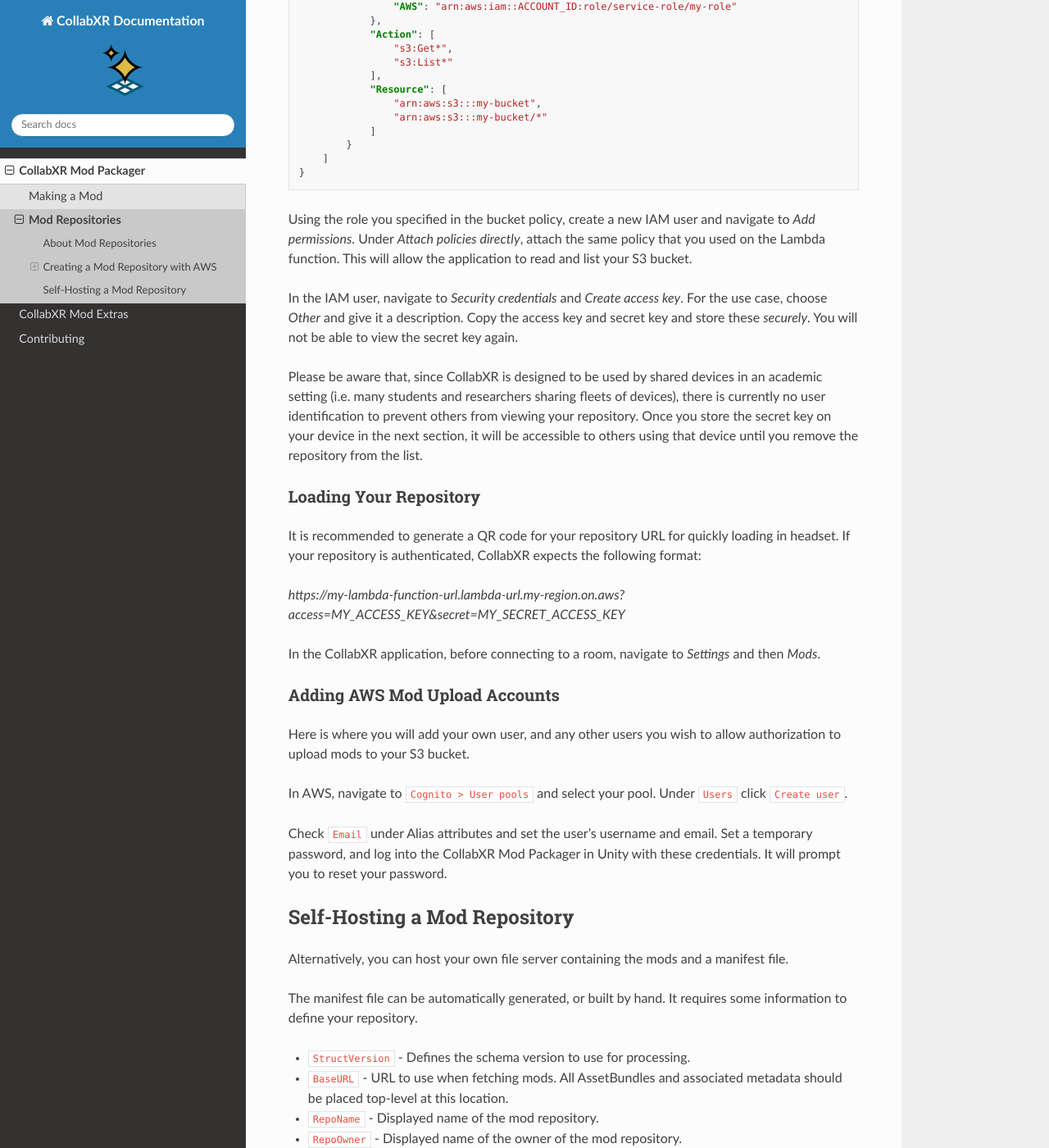
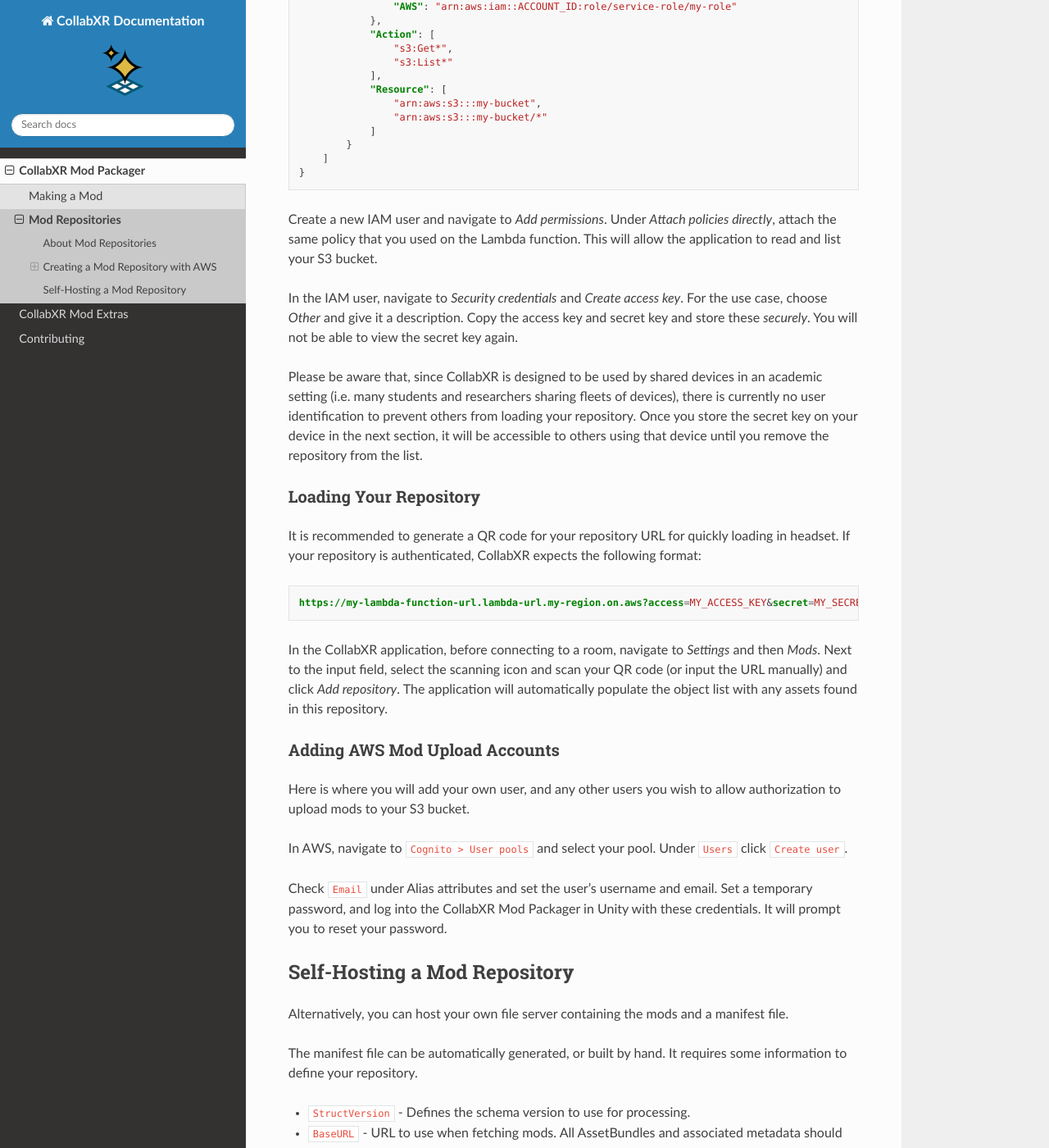
Before and after one commit to Envision-Center/CollabXR-Documentation, a Sphinx documentation site: the page built from docs/source/modpackager/modrepository.rst, in a window 1280 px wide and 1400 px high, scrolled down 4524 px. Shown: the whole window at 82% size. Built offline with Sphinx 7.4.7 and the Read the Docs theme 3.1.0, drawn with Linux system fonts in a browser that asks for light colours; some of the changed text lies outside the part shown.

Commit message:
minor text edits

```diff
--- a/docs/source/modpackager/modrepository.rst
+++ b/docs/source/modpackager/modrepository.rst
@@ -135,20 +135,22 @@
         ]
     }
 
-Using the role you specified in the bucket policy, create a new IAM user and navigate to `Add permissions`. Under `Attach policies directly`, attach the same policy that you used on the Lambda function. This will allow the application to read and list your S3 bucket.
+Create a new IAM user and navigate to `Add permissions`. Under `Attach policies directly`, attach the same policy that you used on the Lambda function. This will allow the application to read and list your S3 bucket.
 
 In the IAM user, navigate to `Security credentials` and `Create access key`. For the use case, choose `Other` and give it a description. Copy the access key and secret key and store these *securely*. You will not be able to view the secret key again.
 
-Please be aware that, since CollabXR is designed to be used by shared devices in an academic setting (i.e. many students and researchers sharing fleets of devices), there is currently no user identification to prevent others from viewing your repository. Once you store the secret key on your device in the next section, it will be accessible to others using that device until you remove the repository from the list.
+Please be aware that, since CollabXR is designed to be used by shared devices in an academic setting (i.e. many students and researchers sharing fleets of devices), there is currently no user identification to prevent others from loading your repository. Once you store the secret key on your device in the next section, it will be accessible to others using that device until you remove the repository from the list.
 
 Loading Your Repository
 ^^^^^^^^^^^^^^^^^^^^^^^^^^^^
 
 It is recommended to generate a QR code for your repository URL for quickly loading in headset. If your repository is authenticated, CollabXR expects the following format:
 
-`https://my-lambda-function-url.lambda-url.my-region.on.aws?access=MY_ACCESS_KEY&secret=MY_SECRET_ACCESS_KEY`
+.. code-block:: urlencoded
 
-In the CollabXR application, before connecting to a room, navigate to `Settings` and then `Mods`.
+    https://my-lambda-function-url.lambda-url.my-region.on.aws?access=MY_ACCESS_KEY&secret=MY_SECRET_KEY
+
+In the CollabXR application, before connecting to a room, navigate to `Settings` and then `Mods`. Next to the input field, select the scanning icon and scan your QR code (or input the URL manually) and click `Add repository`. The application will automatically populate the object list with any assets found in this repository.
 
 Adding AWS Mod Upload Accounts
 ^^^^^^^^^^^^^^^^^^^^^^^^^^^^^^^
@@ -172,7 +174,6 @@
 * ``BaseURL`` - URL to use when fetching mods. All AssetBundles and associated metadata should be placed top-level at this location.
 * ``RepoName`` - Displayed name of the mod repository.
 * ``RepoOwner`` - Displayed name of the owner of the mod repository.
-* ``Bucket`` - ???
 * ``Mods`` - An array of mod UUIDs that can be accessed on the server.
 
 .. code-block:: json
@@ -184,7 +185,6 @@
 		"BaseURL": "https://localhost/",
 		"RepoName": "Envision Center Internal Mods",
 		"RepoOwner": "Envision Center",
-		"Bucket": "collab-mods",
 		"Mods": [
 			"0098c7d1-5a49-46ae-ac4a-e8aa3b31e1a6",
 			"02b732be-abba-421d-95ca-98386b62e81b",
@@ -192,4 +192,8 @@
 		]
 	}
 
-Currently, there is no authentication system for non-AWS repositories, but you can maintain a private repository by keeping the file-server only accessible on your local network.
+Currently, there is no support for managing and uploading to a self-hosted repository via the CollabXR Mod Packager, rather you will have to build the AssetBundles offline and upload them yourself, however if you only have a few datasets this may not be a problem.
+
+There is also no authentication system for non-AWS repositories, but you can maintain a private repository by keeping the file-server only accessible on your local network.
+
+We are open to extending support for non-AWS workflows, so consider :doc:`contributing<../contribution>`.
```
